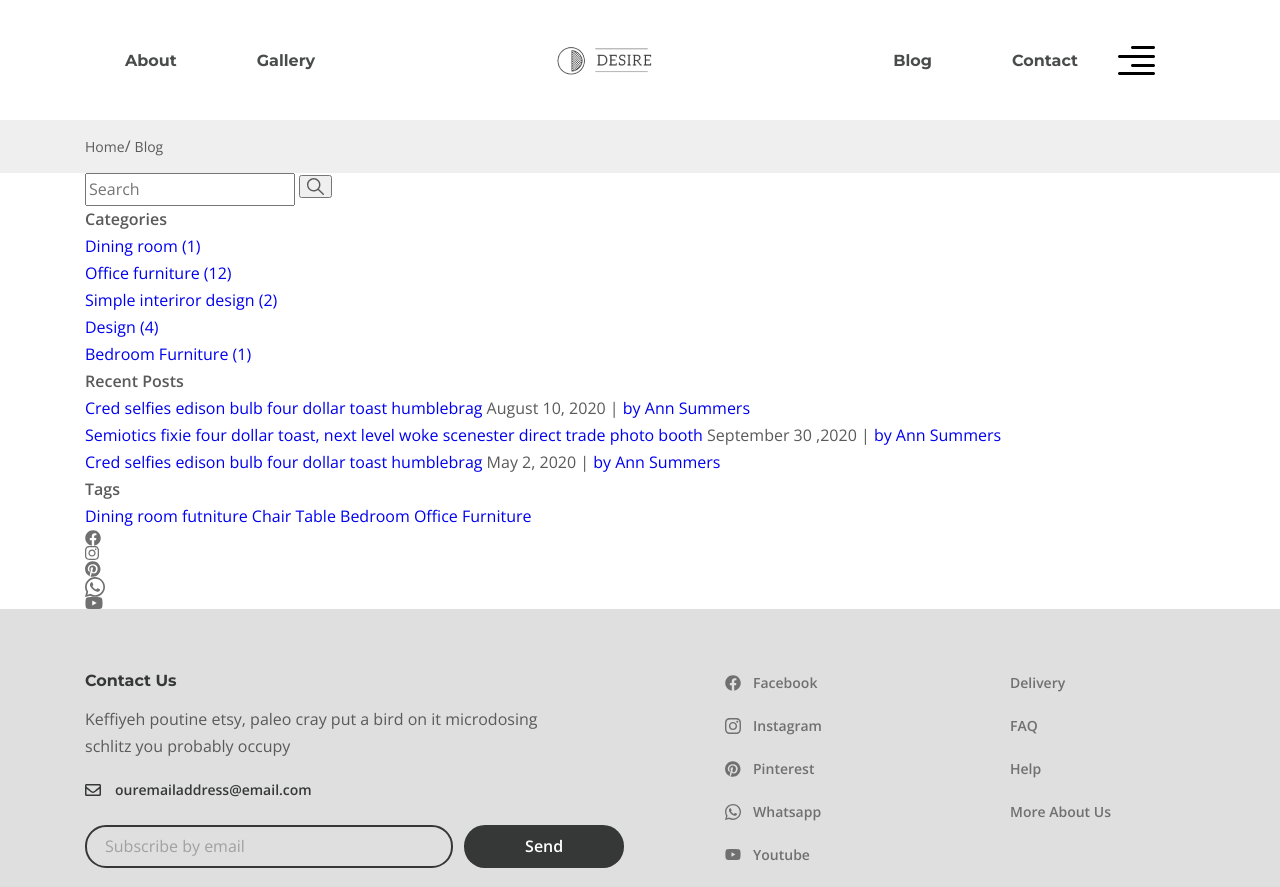
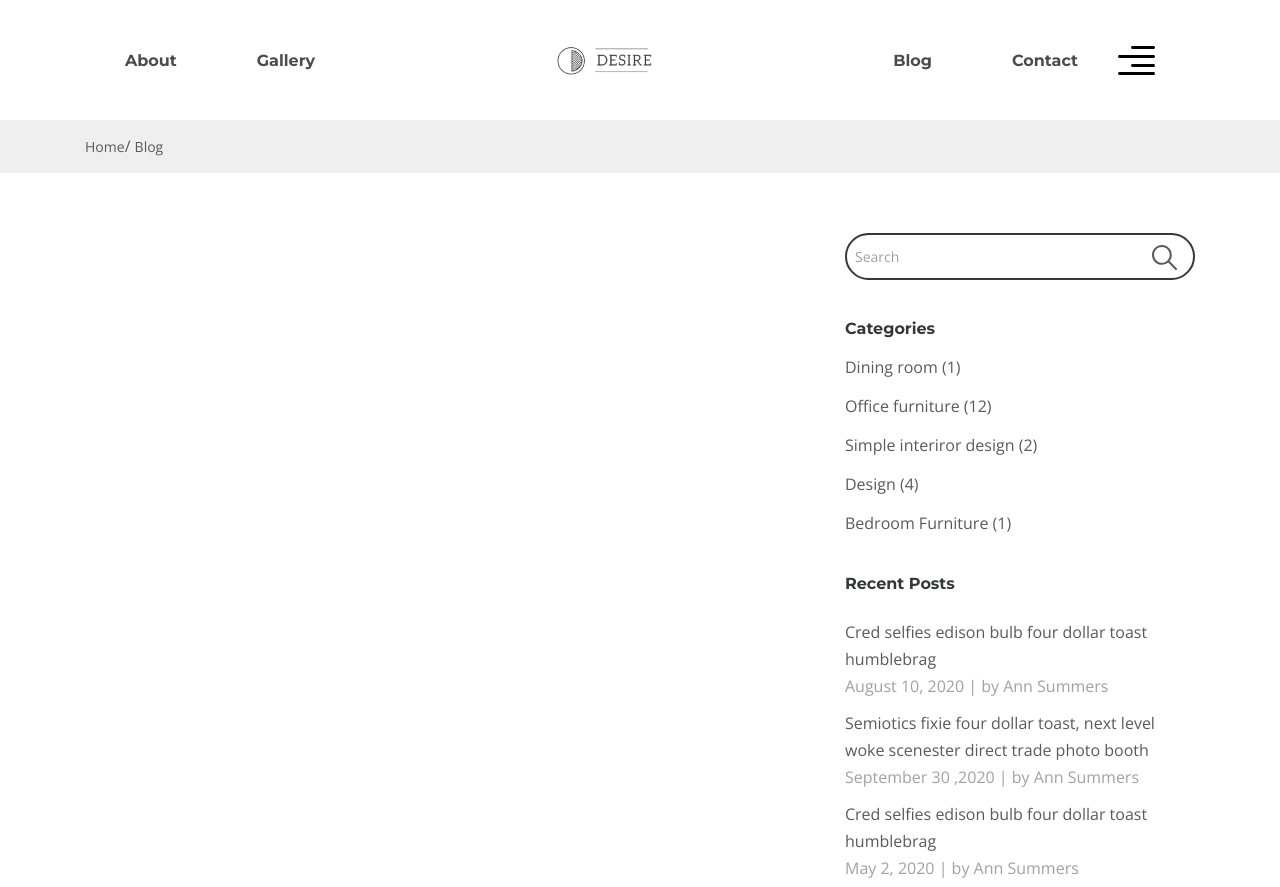
Before and after one commit to merkushynArt/desire, a plain HTML site: page blog.html in a window 1280 px wide. Shown: the top 887 px of the page. Drawn offline with nearby package versions, Linux system fonts and the light colour scheme.

Commit message:
styled the sidebar blog.html

```diff
--- a/blog.html
+++ b/blog.html
@@ -162,14 +162,14 @@
                               <img src="images/Pinterest.svg" alt="pinterest">
                            </a>
                         </li>
-                  <li class="contacts__social-item">
-                     <a class="contacts__social-link" href="#">
+                        <li class="blog__social-item">
+                           <a class="blog__social-link" href="#">
                               <img src="images/whatsapp.svg" alt="whatsapp">
                            </a>
                         </li>
                         <li class="blog__social-item">
                            <a class="blog__social-link" href="#">
-                        <img src="images/youtube.svg" alt="youtube">
+                              <img src="images/Twitter.svg" alt="youtube">
                            </a>
                         </li>
                      </ul>
--- a/scss/style.scss
+++ b/scss/style.scss
@@ -864,7 +864,7 @@
 
 
 
-/*map========================================================================*/
+/*contacts========================================================================*/
 .map {
    margin-top: -53px;
    margin-bottom: 50px;
@@ -1050,6 +1050,152 @@
       transition: all .2s linear;
    }
 
+}
 
 
+
+
+/*blog==================================================================================*/
+.blog {
+   &__inner {
+      display: flex;
+      justify-content: space-between;
+      margin-left: 30px;
+      margin-top: 60px;
+   }
 }
+
+.aside {
+   max-width: 350px;
+
+   &__search {
+      position: relative;
+   }
+
+   &__search-input {
+      position: absolute;
+      width: 100%;
+      padding: 8px 46px 8px 8px;
+      border-radius: 50px;
+      border: 2px solid $title;
+
+      &::placeholder {
+         font-family: 'Open Sans', sans-serif;
+         font-weight: 400;
+         color: #A1A1A1;
+         font-size: 14px;
+         line-height: 28px;
+      }
+   }
+
+   &__search-btn {
+      position: absolute;
+      right: 18px;
+      top: 12px;
+      border: none;
+      background: transparent;
+      width: 25px;
+      height: 25px;
+      padding: 0;
+
+      & img {
+         width: 100%;
+         height: 100%;
+      }
+   }
+}
+
+.blog__category {
+
+   &-title{
+      margin-top: 84px;
+      @extend %title-font;
+      color: $title;
+      line-height: 23px;
+      margin-bottom: 14px;
+   }
+
+   &-item {
+      margin-bottom: 12px;
+   }
+
+   &-link{
+      color: $default;
+   }
+}
+
+.recent-posts {
+   margin-bottom: 50px;
+
+   &__title {
+      @extend %title-font;
+      color: $title;
+      line-height: 23px;
+      margin-top: 35px;
+      margin-bottom: 24px;
+   }
+
+   &__item {
+      margin-bottom: 10px;
+   }
+
+   &__item span {
+      color:#A1A1A1;
+   }
+
+   &__link {
+      color: $default;
+      display: block;
+   }
+
+   &__author {
+      color:#A1A1A1;
+   }
+}
+
+.blog__tags{
+   margin-bottom: 60px;
+
+   &-title {
+      @extend %title-font;
+      color: $title;
+      line-height: 23px;
+      margin-top: 35px;
+      margin-bottom: 8px;
+   }
+
+   &-link{
+      display: inline-block;
+      font-size: 14px;
+      line-height: 28px;
+      font-family: 'Open Sans', sans-serif;
+      font-weight: 600;
+      color: #8F8D8D;
+      border: 1px solid rgba(#8F8D8D, .8);
+      border-radius: 50px;
+      padding: 4px 14px;
+      margin-right: 10px;
+      margin-bottom: 10px;
+   }
+
+}
+
+.blog__social {
+   display: flex;
+   margin-bottom: 60px;
+
+   &-item {
+      margin-right: 20px;
+   }
+
+   &-link {
+      height: 20px;
+      width: 20px;
+      padding: 0;
+
+      & img {
+         width: 100%;
+         height: 100%;
+      }
+   }
+}
```
Also changed, not shown: css/style.min.css, images/Twitter.svg (added). Lines whose indentation alone changed are shown as unchanged.
